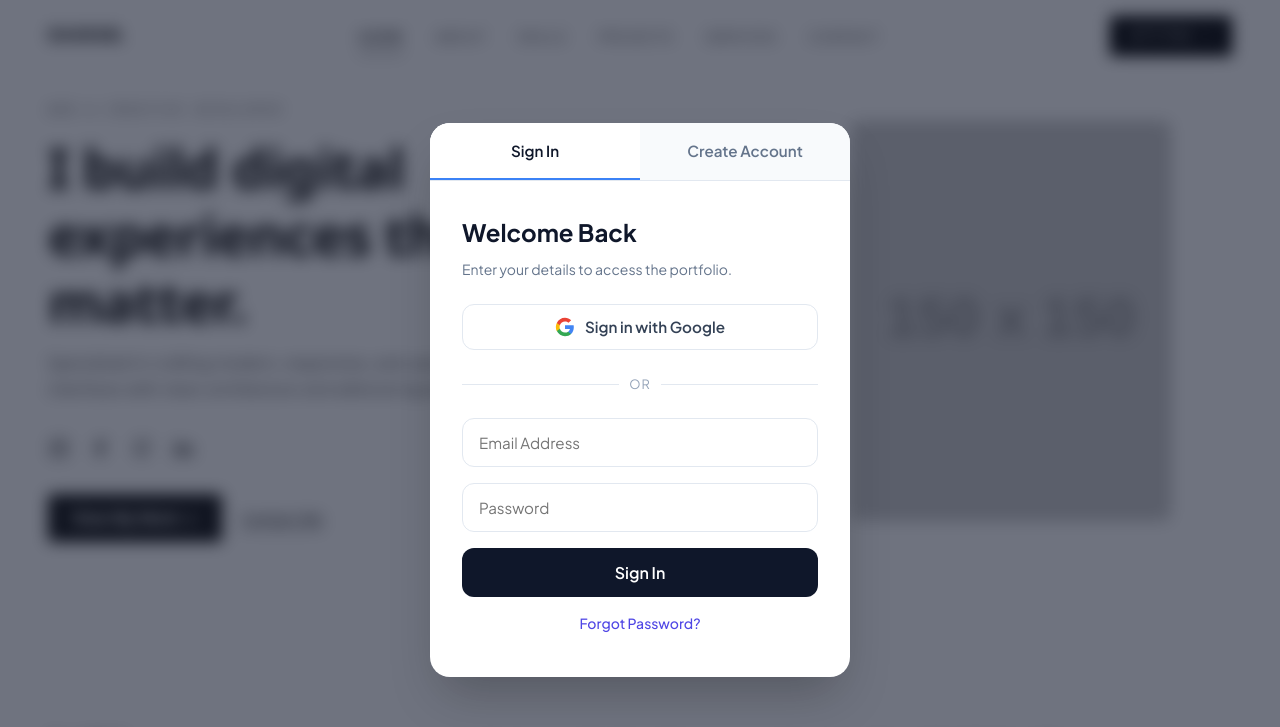
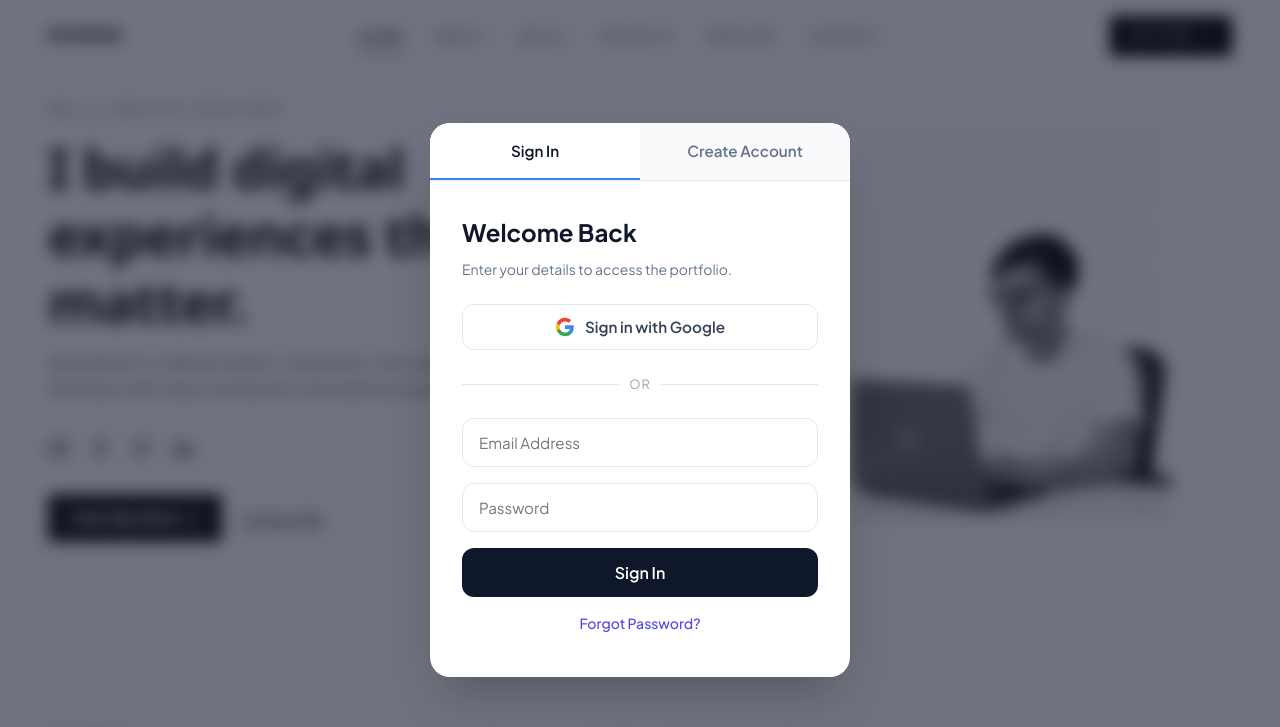
Before and after one commit to ruwaliee0/ruwalipofo4, a website: page index.html in a window 1280 px wide. Shown: the top 727 px of the page. Drawn offline with nearby package versions, Linux system fonts and the light colour scheme; placeholder pictures from the web are drawn by us.

Commit message:
abamilyo

```diff
--- a/index.html
+++ b/index.html
@@ -143,7 +143,7 @@
         <div class="hero-minimal-grid">
           <div class="hero-minimal-media-block reveal-item">
             <div class="hero-minimal-image-wrap">
-  <img src="https://via.placeholder.com/150" alt="Profile Photo" class="hero-minimal-img">
+  <img src="finaliest.png" alt="Profile Photo" class="hero-minimal-img">
 </div>
 
             <div class="hero-minimal-socials mobile-socials">
```
